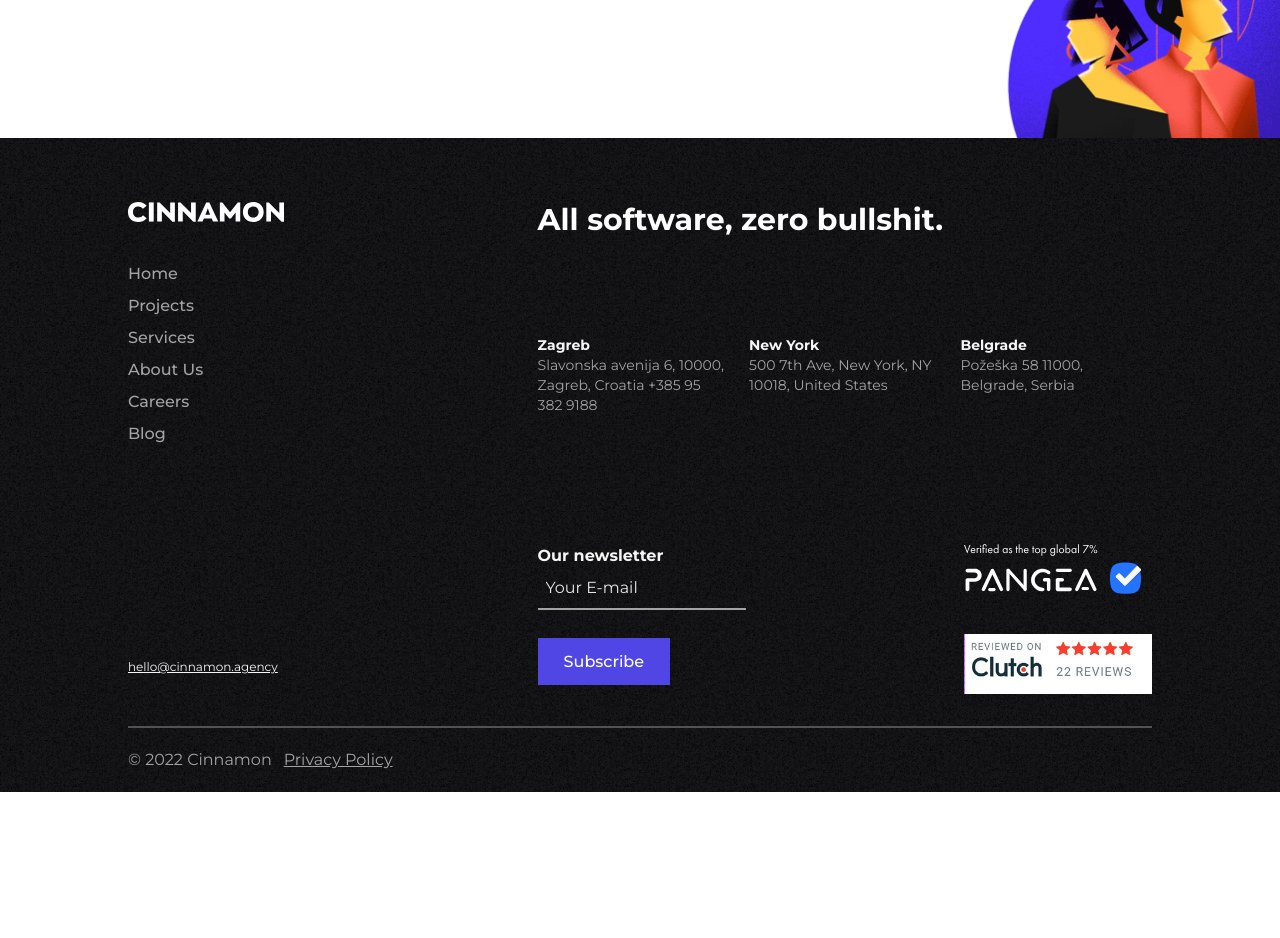
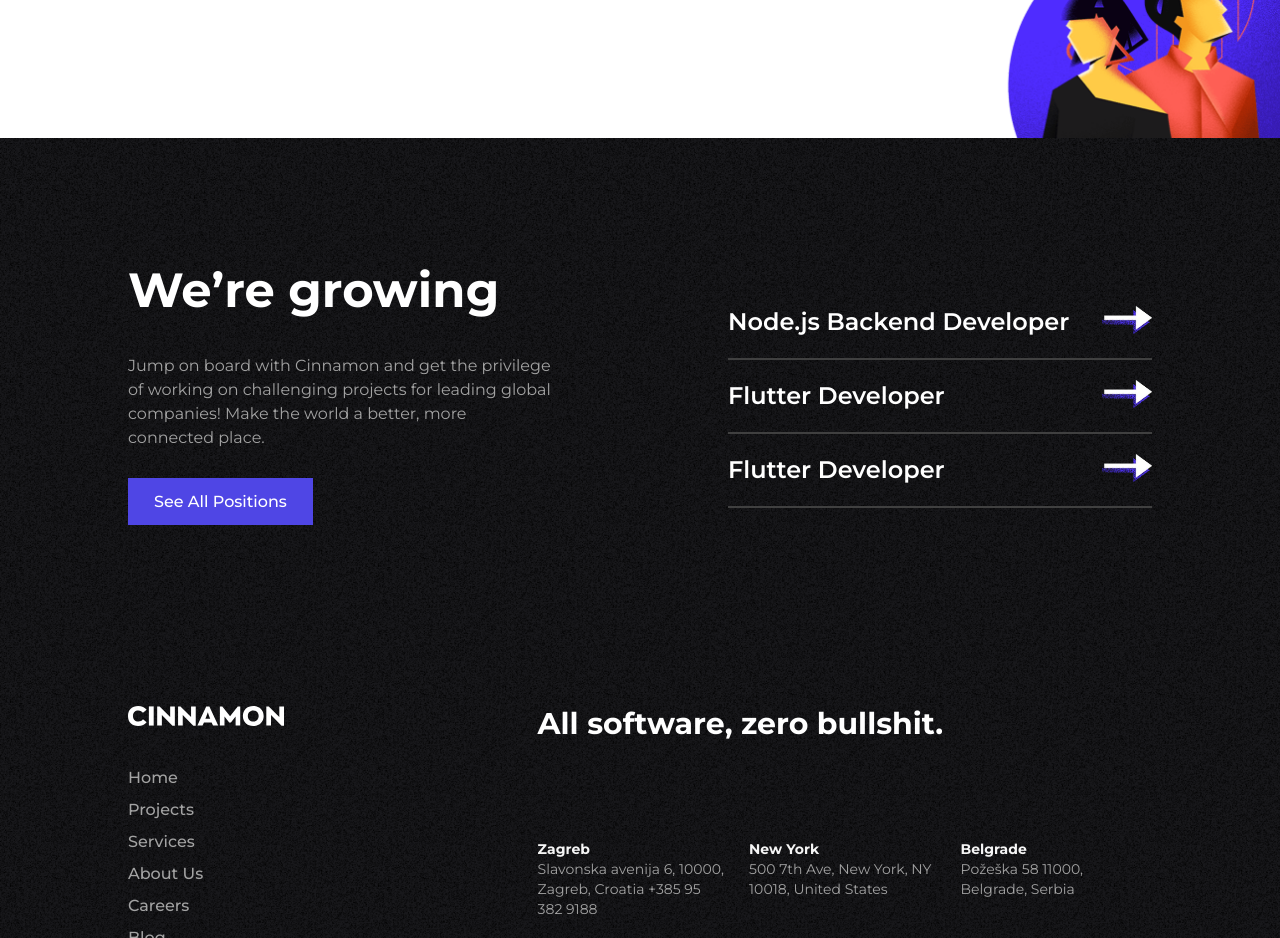
Before and after one commit to MugaboDenys/cinnamon, a Next.js app: page / in a window 1280 px wide. Shown: the part 7140-8078 px from the top of the page. Before the commit the page ends 7932 px from the top, so only its background shows below. Built offline with nearby package versions, Linux system fonts and the light colour scheme.

Commit message:
grow section

```diff
--- /dev/null
+++ b/components/Grow.js
@@ -0,0 +1,44 @@
+import Image from "next/image";
+import Link from "next/link";
+import Button from "./Button";
+import image from "../public/image.webp"
+
+const Grow = () => {
+  return (
+    <div className="bg-noise bg-zinc-900 py-32">
+      <div className="max-w-screen-lg mx-auto flex justify-between gap-x-44">
+        <div className="w-1/2 space-y-10">
+          <h2 className="text-5xl font-bold text-white">We’re growing</h2>
+          <p className="text-neutral-400">
+            Jump on board with Cinnamon and get the privilege of working on
+            challenging projects for leading global companies! Make the world a
+            better, more connected place.
+          </p>
+          <Button name={"See All Positions"} />
+        </div>
+        <div className="w-1/2 text-2xl pt-5 font-semibold text-white flex flex-col items-end">
+          <Link href={"/"} className="inline-flex justify-between gap-x-3 border-b-2 border-neutral-700 py-5 w-full">
+            Node.js Backend Developer{" "}
+            <span>
+              <Image alt="" width={50} src={image}/>
+            </span>
+          </Link>
+          <Link href={"/"} className="inline-flex justify-between gap-x-3 border-b-2 border-neutral-700 py-5 w-full">
+          Flutter Developer{" "}
+            <span>
+              <Image alt="" width={50} src={image}/>
+            </span>
+          </Link>
+          <Link href={"/"} className="inline-flex justify-between gap-x-3 border-b-2 border-neutral-700 py-5 w-full">
+          Flutter Developer{" "}
+            <span>
+              <Image alt="" width={50} src={image}/>
+            </span>
+          </Link>
+        </div>
+      </div>
+    </div>
+  );
+};
+
+export default Grow;
--- /dev/null
+++ b/components/offices.js
@@ -0,0 +1,12 @@
+const Offices = () => {
+    return (
+        <div className="max-w-screen-lg mx-auto">
+            <h2>Our offices</h2>
+            <div>
+
+            </div>
+        </div>
+     );
+}
+
+export default Offices;
--- a/pages/index.js
+++ b/pages/index.js
@@ -11,6 +11,7 @@ import Agile from "../components/Agile";
 import Ping from "../components/Ping";
 import Whoweare from "../components/Whoweare";
 import College from "../components/College";
+import Grow from "../components/Grow";
 
 export default function Home() {
   return (
@@ -54,6 +55,7 @@ export default function Home() {
         <Ping/>
         <Whoweare/>
         <College/>
+        <Grow/>
       </main>
     </div>
   );
```
Also changed, not shown: public/image.webp (added).
